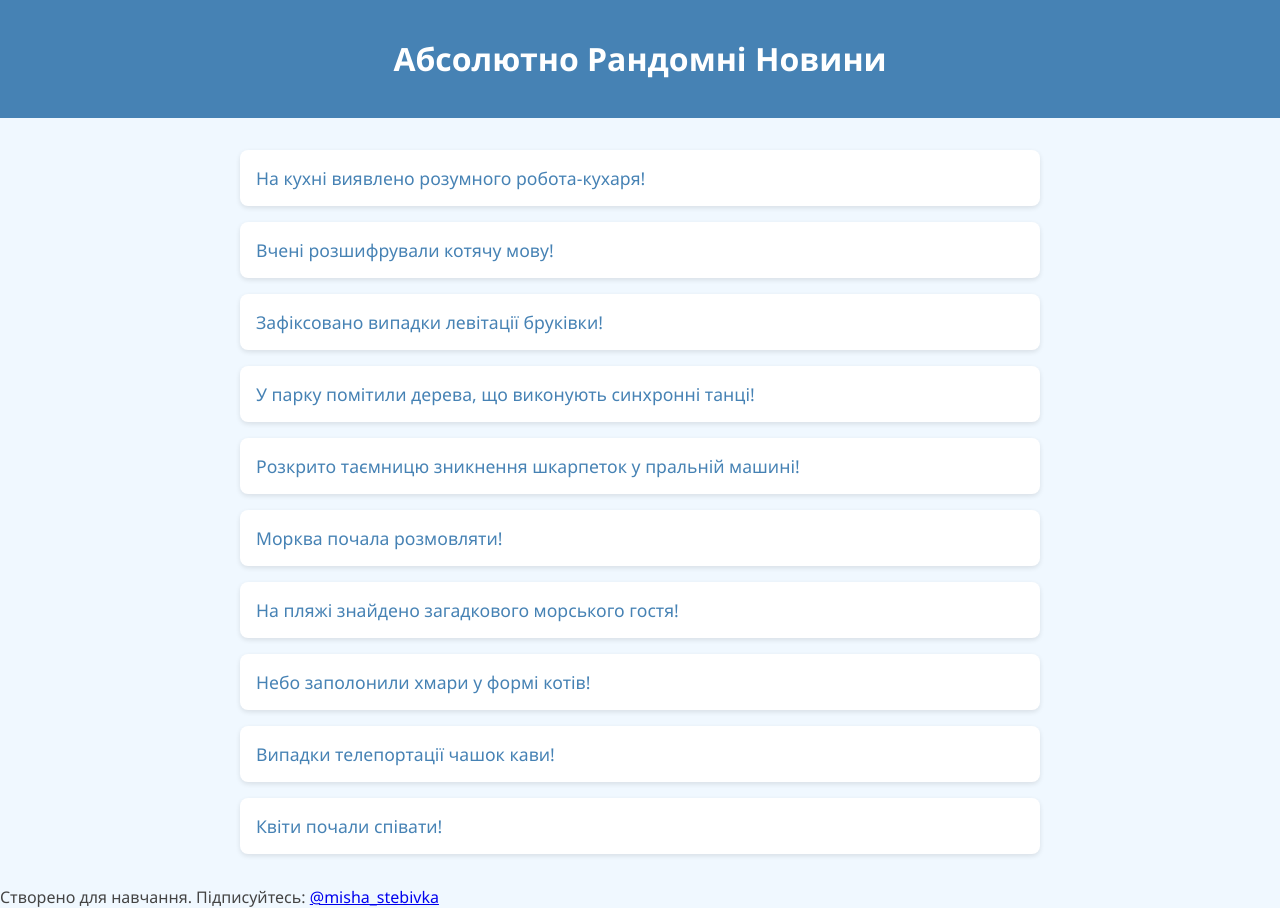
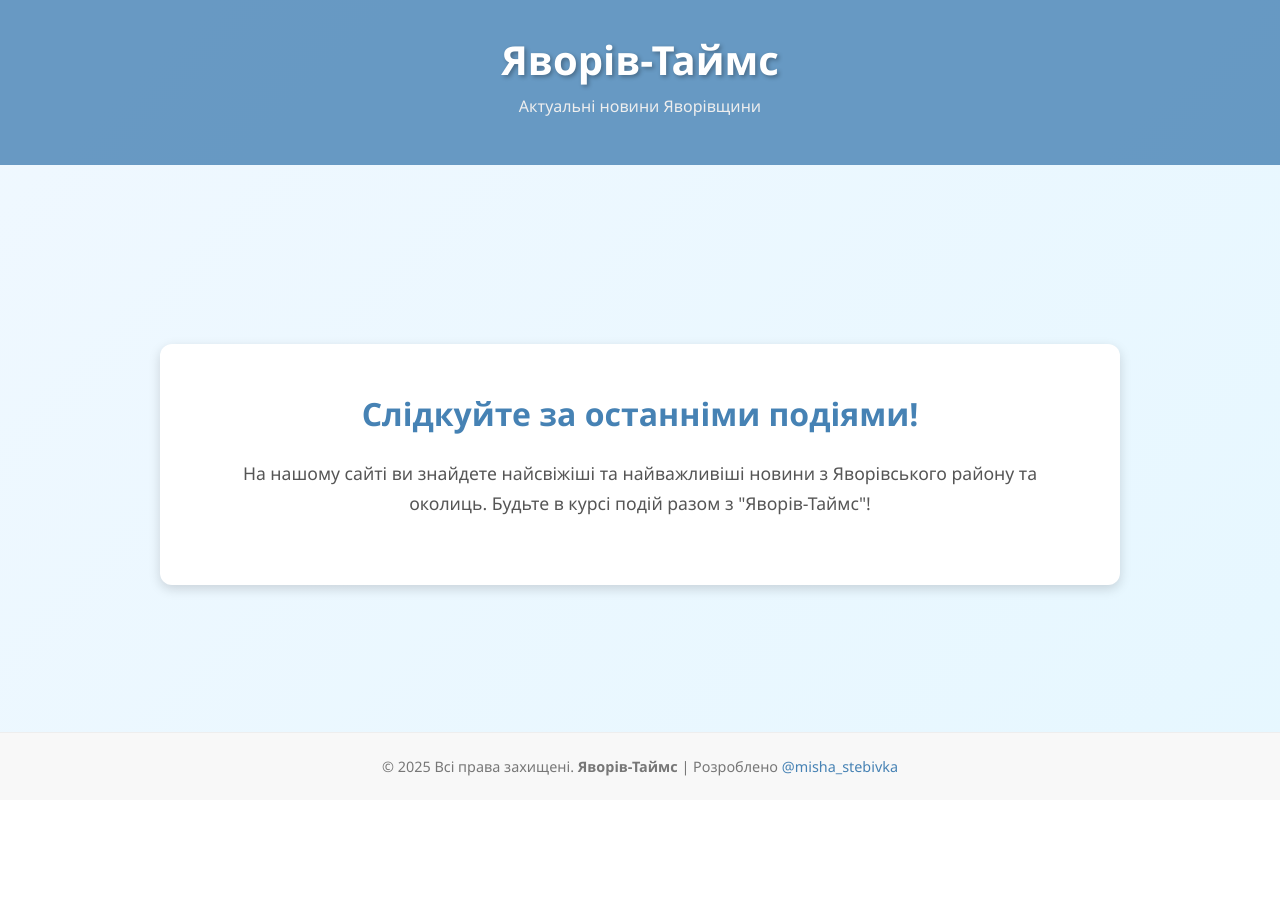
Before and after one commit to inti-cell/News-item-, a plain HTML site: page index.html in a window 1280 px wide. After the commit the page ends 800 px from the top, so only its background shows below. Drawn offline with Linux system fonts and the light colour scheme.

Commit message:
Update index.html

```diff
--- a/index.html
+++ b/index.html
@@ -3,67 +3,87 @@
 <head>
     <meta charset="UTF-8">
     <meta name="viewport" content="width=device-width, initial-scale=1.0">
-    <title>Рандомні новини</title>
+    <title>Яворів-Таймс</title>
     <style>
         body {
             font-family: 'Segoe UI', Tahoma, Geneva, Verdana, sans-serif;
-            background: #f0f8ff;
+            background: linear-gradient(135deg, #f0f8ff, #e6f7ff); /* Гарний градієнтний фон */
             margin: 0;
             padding: 0;
-            color: #444;
+            color: #333;
+            display: flex;
+            flex-direction: column;
+            min-height: 100vh; /* Займає всю висоту вікна */
         }
         header {
-            background: #4682b4;
+            background: rgba(70, 130, 180, 0.8); /* Напівпрозорий steel blue */
             color: white;
-            padding: 1rem;
+            padding: 2rem 0;
+            text-align: center;
+            margin-bottom: 2rem;
+        }
+        header h1 {
+            font-size: 2.5rem;
+            margin: 0;
+            text-shadow: 2px 2px 4px rgba(0, 0, 0, 0.3);
+        }
+        .container {
+            max-width: 960px; /* Збільшений контейнер */
+            margin: 0 auto;
+            padding: 2rem;
+            flex-grow: 1; /* Займає вільний простір */
+            display: flex;
+            justify-content: center;
+            align-items: center;
+        }
+        .main-content {
+            background: white;
+            border-radius: 12px;
+            box-shadow: 0 4px 12px rgba(0, 0, 0, 0.15);
+            padding: 3rem;
             text-align: center;
         }
-        .container {
-            max-width: 800px;
-            margin: auto;
-            padding: 1rem;
+        .main-content h2 {
+            color: #4682b4;
+            font-size: 2rem;
+            margin-top: 0;
+            margin-bottom: 1.5rem;
         }
-        .news-card {
-            background: white;
-            border-radius: 8px;
-            box-shadow: 0 2px 5px rgba(0,0,0,0.1);
-            margin: 1rem 0;
-            padding: 1rem;
-            transition: transform 0.2s ease;
+        .main-content p {
+            font-size: 1.1rem;
+            line-height: 1.7;
+            color: #555;
         }
-        .news-card:hover {
-            transform: scale(1.01);
+        .footer {
+            background: #f8f8f8;
+            color: #777;
+            text-align: center;
+            padding: 1.5rem 0;
+            font-size: 0.9rem;
+            border-top: 1px solid #eee;
         }
-        .news-title {
-            margin: 0;
-            font-size: 1.1rem;
+        .footer a {
             color: #4682b4;
-            cursor: pointer;
-            display: block; /* Зробити посилання блоковим елементом для клікабельності всієї картки */
-            text-decoration: none; /* Прибрати підкреслення за замовчуванням */
+            text-decoration: none;
+        }
+        .footer a:hover {
+            text-decoration: underline;
         }
     </style>
 </head>
 <body>
     <header>
-        <h1>Абсолютно Рандомні Новини</h1>
+        <h1>Яворів-Таймс</h1>
+        <p style="color: #eee; margin-top: 0.5rem;">Актуальні новини Яворівщини</p>
     </header>
     <div class="container">
-        <div id="random-news-list">
-            <div class="news-card"><a href="news1.html" class="news-title">На кухні виявлено розумного робота-кухаря!</a></div>
-            <div class="news-card"><a href="news2.html" class="news-title">Вчені розшифрували котячу мову!</a></div>
-            <div class="news-card"><a href="news3.html" class="news-title">Зафіксовано випадки левітації бруківки!</a></div>
-            <div class="news-card"><a href="news4.html" class="news-title">У парку помітили дерева, що виконують синхронні танці!</a></div>
-            <div class="news-card"><a href="news5.html" class="news-title">Розкрито таємницю зникнення шкарпеток у пральній машині!</a></div>
-            <div class="news-card"><a href="news6.html" class="news-title">Морква почала розмовляти!</a></div>
-            <div class="news-card"><a href="news7.html" class="news-title">На пляжі знайдено загадкового морського гостя!</a></div>
-            <div class="news-card"><a href="news8.html" class="news-title">Небо заполонили хмари у формі котів!</a></div>
-            <div class="news-card"><a href="news9.html" class="news-title">Випадки телепортації чашок кави!</a></div>
-            <div class="news-card"><a href="news10.html" class="news-title">Квіти почали співати!</a></div>
-        </div>
+        <div class="main-content">
+            <h2>Слідкуйте за останніми подіями!</h2>
+            <p>На нашому сайті ви знайдете найсвіжіші та найважливіші новини з Яворівського району та околиць. Будьте в курсі подій разом з "Яворів-Таймс"!</p>
+            </div>
     </div>
-    <div class="footer">
-        Створено для навчання. Підписуйтесь: <a href="https://instagram.com/misha_stebivka" target="_blank">@misha_stebivka</a>
-    </div>
+    <footer class="footer">
+        &copy; 2025 Всі права захищені. <span style="font-weight: bold;">Яворів-Таймс</span> | Розроблено <a href="https://instagram.com/misha_stebivka" target="_blank">@misha_stebivka</a>
+    </footer>
 </body>
 </html>
```
